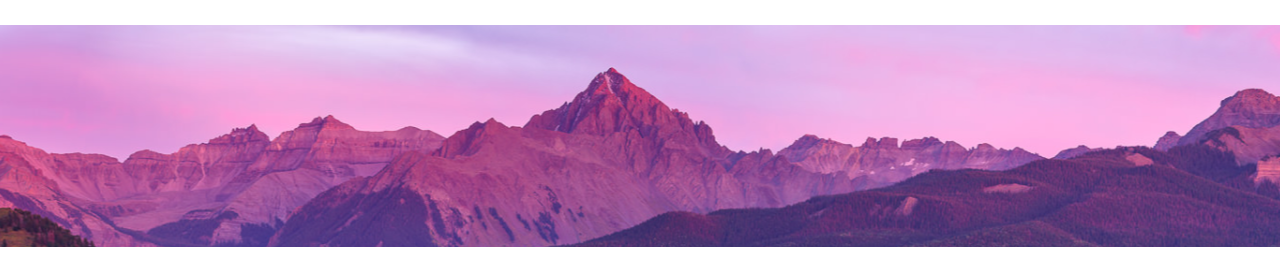
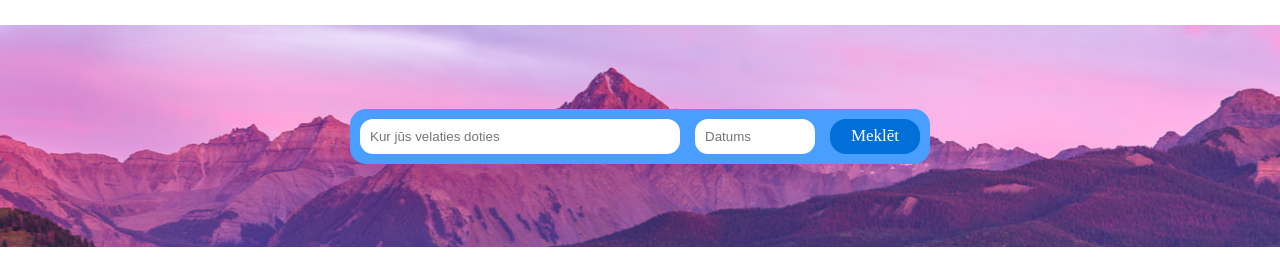
Before and after one commit to RalfsUpelnieks/Celojums-majas-lapa, a plain HTML site: page index.html in a window 1280 px wide. Shown: the part 115-389 px from the top of the page. Drawn offline with Linux system fonts and the light colour scheme; a web font is replaced by a local one.

Commit message:
Added search bar to main page

```diff
--- a/index.html
+++ b/index.html
@@ -17,6 +17,11 @@
     </header>
     <div id="page_middle">
         <div id="search_bar_back">
+                <div id="searchPage">
+                    <input id="input1" type="text" placeholder="Kur jūs velaties doties">
+                    <input id="input2" type="text" placeholder="Datums">
+                    <button id="searchButton">Meklēt</button>
+                </div>
         </div>
         <div id="travel_list">
             <h1 class="sub_title">Populārākie galamērķi</h1>
--- a/stylesheet.css
+++ b/stylesheet.css
@@ -97,6 +97,17 @@ header{
     border-radius: 16px;
 }
 
+#searchPage {
+    display: flex;
+    background-color: rgb(73, 158, 255);
+    width: 560px;
+    margin-left: auto;
+    margin-right: auto;
+    padding: 10px;
+    border-radius: 16px;
+    margin-top:83.5px;
+}
+
 #searchButton {
     height: 35px;
     width: 90px;
@@ -135,6 +146,7 @@ header{
     text-align:center;
     background-position:50%;
     background-size:scale;
+    overflow: hidden;
 }
 .sub_title {
     margin: 30px;
```
